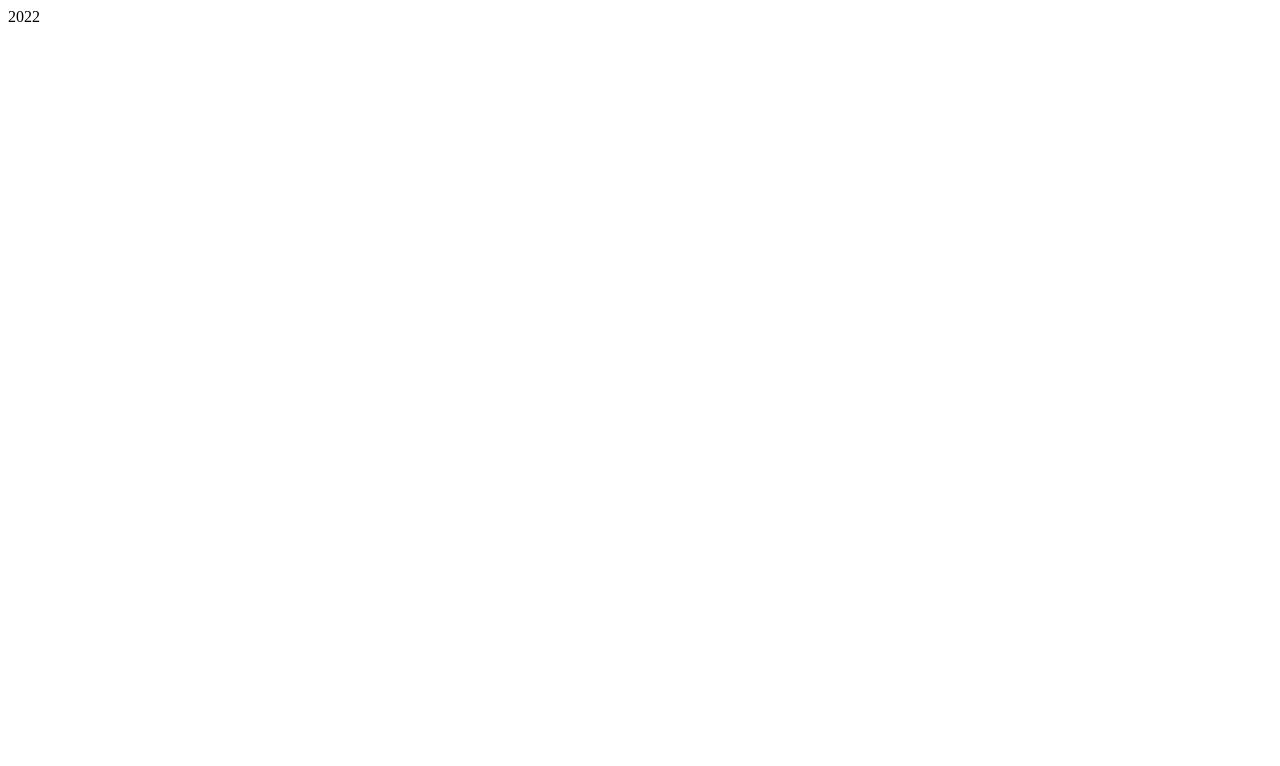
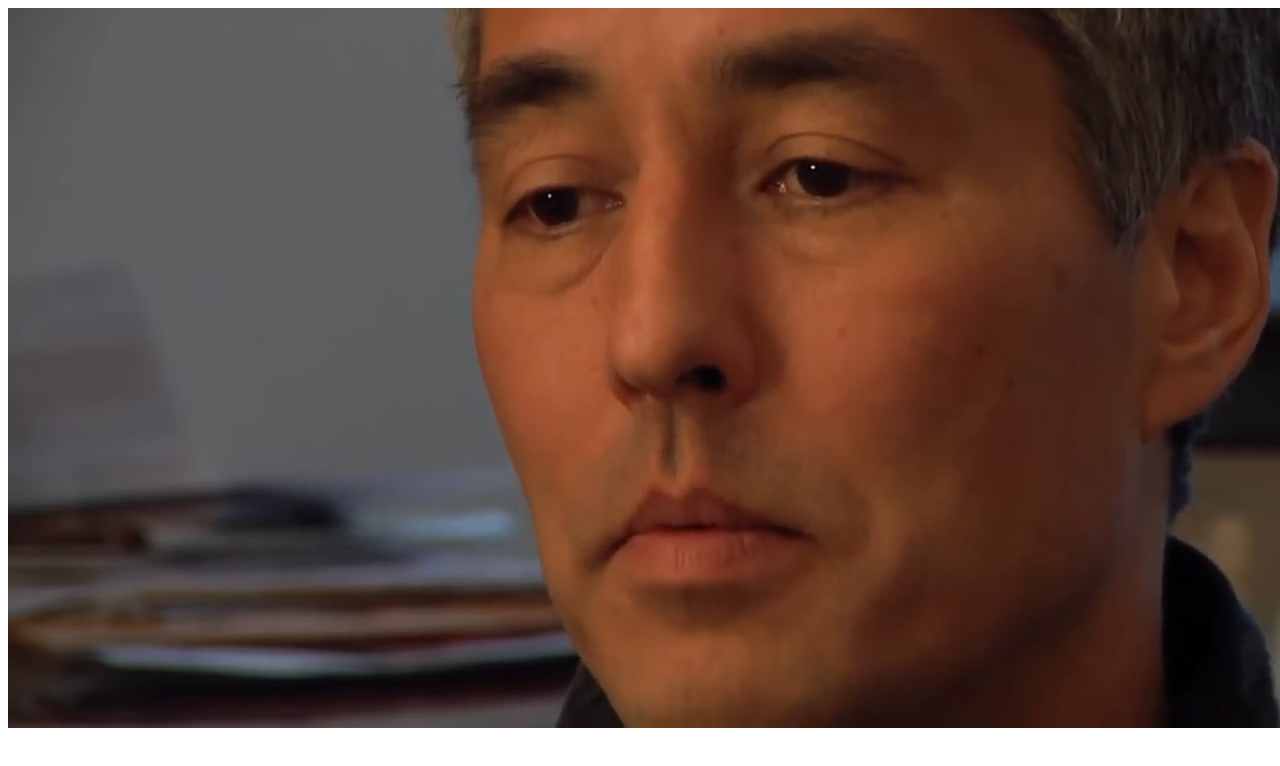
Before and after one commit to fl1ppy/fl1ppy.github.io, a plain HTML site: page index.html in a window 1280 px wide. Drawn offline with Linux system fonts and the light colour scheme.

Commit message:
Update index.html

```diff
--- a/index.html
+++ b/index.html
@@ -1 +1 @@
-2022
+<img src="/img/sadkulas.png">
```
